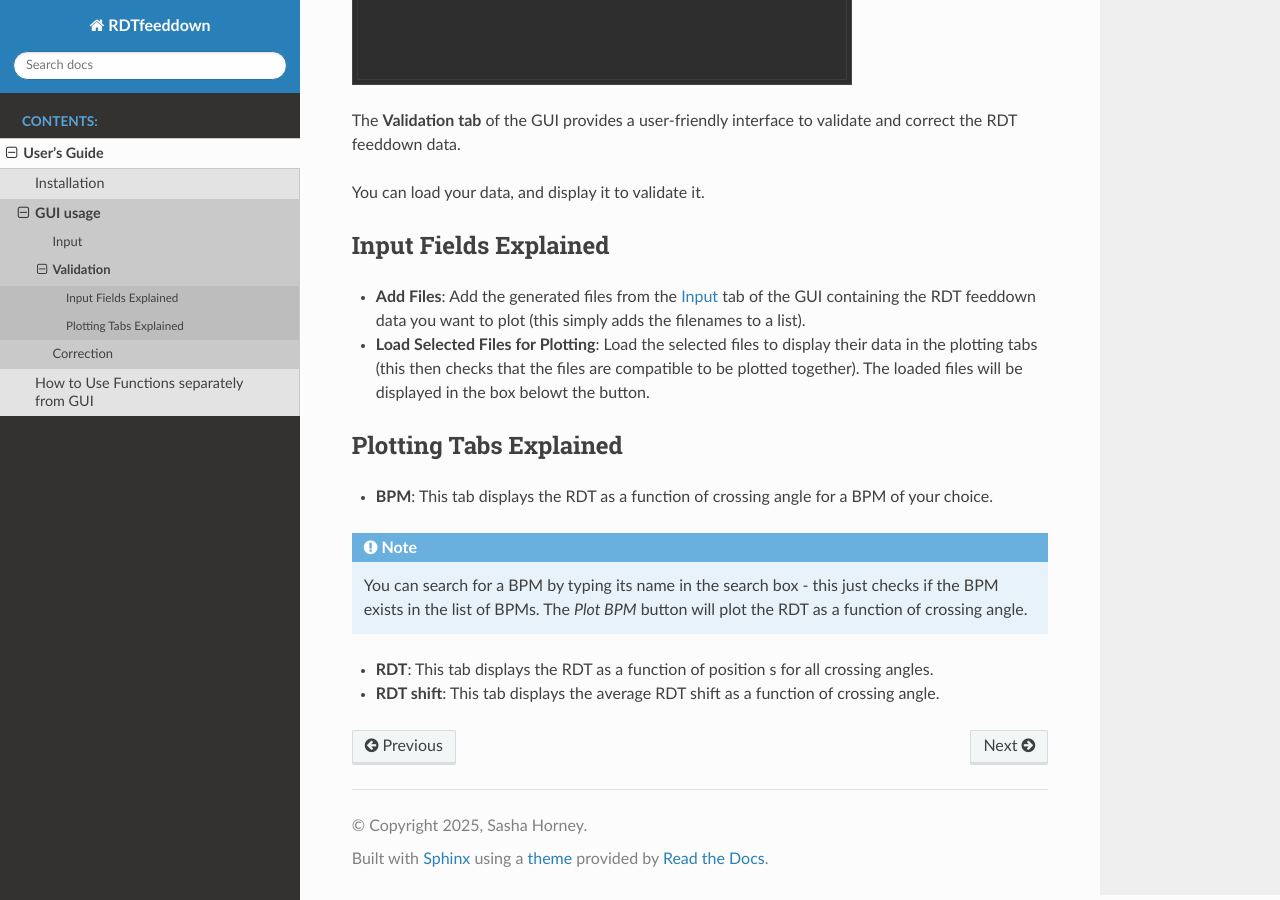
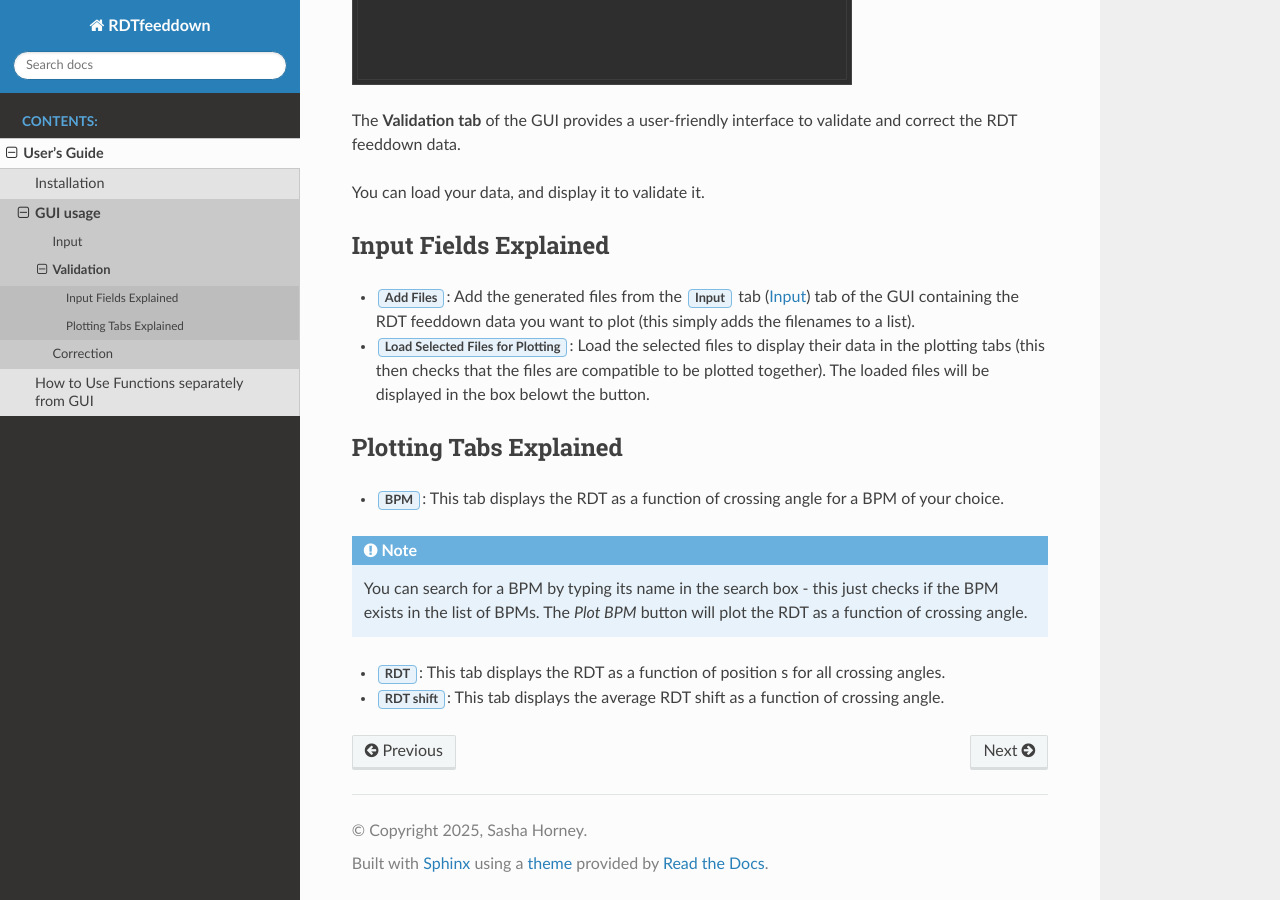
Before and after one commit to sashaj5454/RDTfeeddown, a Sphinx documentation site: the page built from docs/validation.rst, in a window 1280 px wide and 900 px high, scrolled down 611 px. Built offline with Sphinx 7.4.7 and the Read the Docs theme 3.1.0, drawn with Linux system fonts in a browser that asks for light colours.

Commit message:
Adapting look of documentation

```diff
--- a/docs/conf.py
+++ b/docs/conf.py
@@ -28,6 +28,7 @@ extensions = [
     "sphinx.ext.githubpages",
     "sphinx.ext.napoleon",
     "sphinx.ext.autosectionlabel",
+    "sphinx.ext.gui",
 ]
 
 templates_path = ["source/_templates"]
--- a/docs/validation.rst
+++ b/docs/validation.rst
@@ -11,23 +11,23 @@ You can load your data, and display it to validate it.
 Input Fields Explained
 ---------------------
 
-- **Add Files**:
-  Add the generated files from the :ref:`Input` tab of the GUI containing the RDT feeddown data you want to plot (this simply adds the filenames to a list).
+- :guilabel:`Add Files`:
+  Add the generated files from the :menuselection:`Input` tab (:ref:`Input`) tab of the GUI containing the RDT feeddown data you want to plot (this simply adds the filenames to a list).
 
-- **Load Selected Files for Plotting**:
+- :guilabel:`Load Selected Files for Plotting`:
   Load the selected files to display their data in the plotting tabs (this then checks that the files are compatible to be plotted together). The loaded files will be displayed in the box belowt the button.
 
 Plotting Tabs Explained
 ----------------------
 
-- **BPM**:
+- :menuselection:`BPM`:
   This tab displays the RDT as a function of crossing angle for a BPM of your choice.
 
 .. note::
   You can search for a BPM by typing its name in the search box - this just checks if the BPM exists in the list of BPMs. The `Plot BPM` button will plot the RDT as a function of crossing angle.
 
-- **RDT**:
+- :menuselection:`RDT`:
   This tab displays the RDT as a function of position s for all crossing angles.
 
-- **RDT shift**:
+- :menuselection:`RDT shift`:
   This tab displays the average RDT shift as a function of crossing angle.
```
Also changed, not shown: docs/input.rst (+5 -3 lines).
